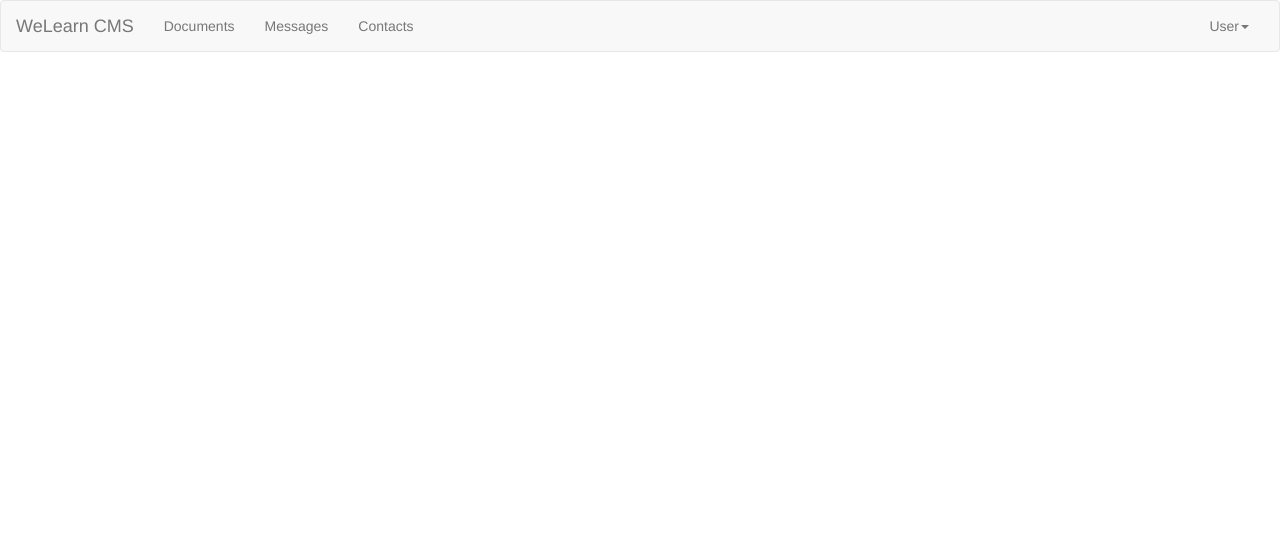
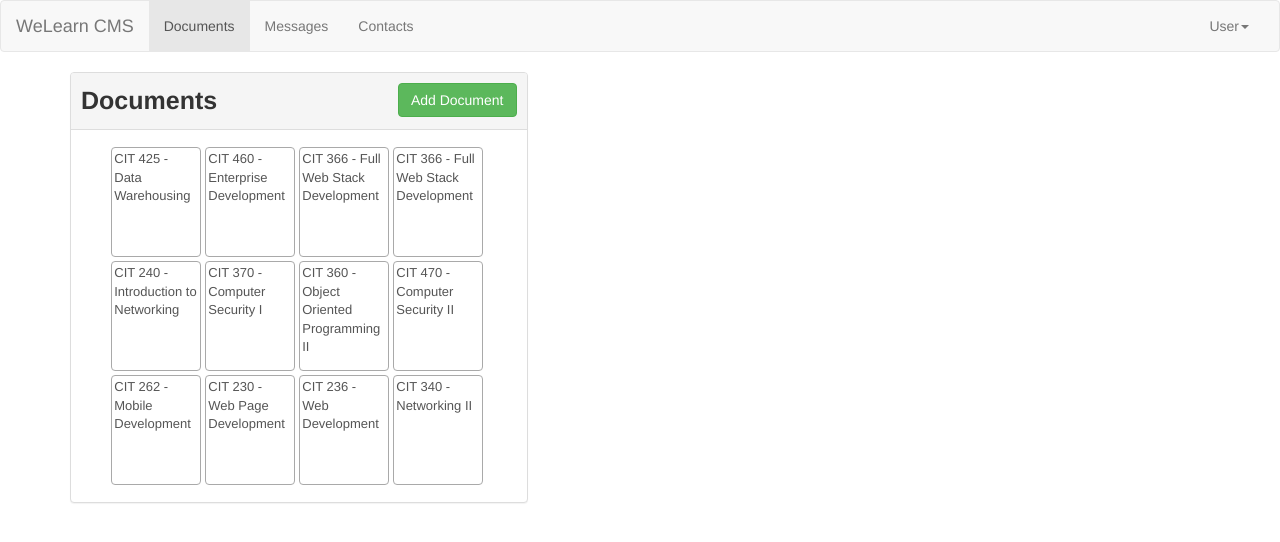
Before and after one commit to Swilsonlds/cms, an Angular app: page /documents in a window 1280 px wide. Shown: the top 542 px of the page. Built offline with nearby package versions, Linux system fonts and the light colour scheme.

Commit message:
Almost halfway done with assignment 6

```diff
--- /dev/null
+++ b/src/app/app-routing.module.ts
@@ -0,0 +1,27 @@
+
+import { NgModule } from '@angular/core';
+import { RouterModule, Routes } from '@angular/router';
+import { DocumentsComponent } from './documents/documents.component';
+import { MessageListComponent } from './messages/message-list/message-list.component';
+import { ContactsComponent } from './contacts/contacts.component';
+import { DocumentEditComponent } from './documents/document-edit/document-edit.component';
+import { DocumentDetailComponent } from './documents/document-detail/document-detail.component';
+
+const appRoutes: Routes = [
+  { path: '', redirectTo: '/documents', pathMatch: 'full'},
+  { path: 'documents', component: DocumentsComponent, children: [
+    { path: 'new', component: DocumentEditComponent},
+    { path: ':id', component: DocumentDetailComponent},
+    { path: ':id/edit', component: DocumentEditComponent}
+  ]},
+  { path: 'messages', component: MessageListComponent },
+  { path: 'contacts', component: ContactsComponent }
+];
+
+@NgModule({
+  imports: [
+    RouterModule.forRoot(appRoutes)
+  ],
+  exports: [RouterModule]
+})
+export class AppRoutingModule { }
--- a/src/app/app.component.html
+++ b/src/app/app.component.html
@@ -1,6 +1,8 @@
-<cms-header (selectedFeatureEvent)="switchView($event)"></cms-header>
-<div class="container pull-left">
-  <cms-documents *ngIf="selectedFeature === 'documents'"></cms-documents>
-  <cms-message-list *ngIf="selectedFeature === 'messages'"></cms-message-list>
-  <cms-contacts *ngIf="selectedFeature === 'contacts'"></cms-contacts>
+<cms-header></cms-header>
+<div class="container">
+  <div class="row">
+     <div class="col-md-12">
+       <router-outlet></router-outlet>
+     </div>
+    </div>
 </div>
--- a/src/app/app.component.ts
+++ b/src/app/app.component.ts
@@ -8,11 +8,6 @@ import { CommonModule } from '@angular/common';
 })
 export class AppComponent {
   title = 'cms';
-  selectedFeature: string;
 
   constructor() { }
-
-  switchView(selectedFeature: string) {
-    this.selectedFeature = selectedFeature;
-  }
 }
--- /dev/null
+++ b/src/app/documents/document-edit/document-edit.component.html
@@ -0,0 +1 @@
+<p>document-edit works!</p>
--- a/src/app/documents/documents.component.html
+++ b/src/app/documents/documents.component.html
@@ -1,6 +1,7 @@
 <div class="row">
     <div class="col-md-5">
-        <cms-document-list (selectedDocumentEvent)="selectedDocument = $event"></cms-document-list>    </div>
+        <cms-document-list (selectedDocumentEvent)="selectedDocument = $event"></cms-document-list>
+    </div>
 
     <div class="col-md-4">
         <cms-document-detail *ngIf="selectedDocument" [document]="selectedDocument"></cms-document-detail>
--- a/src/app/header/header.component.html
+++ b/src/app/header/header.component.html
@@ -5,9 +5,9 @@
         </div>
         <div class="collapse navbar-collapse">
             <ul class="nav navbar-nav">
-                <li><a href="#" (click)="onSelected('documents')">Documents</a></li>
-                <li><a href="#" (click)="onSelected('messages')">Messages</a></li>
-                <li><a href="#" (click)="onSelected('contacts')">Contacts</a></li>
+                <li routerLinkActive="active"><a routerLink="/documents" >Documents</a></li>
+                <li routerLinkActive="active"><a routerLink="/messages" >Messages</a></li>
+                <li routerLinkActive="active"><a routerLink="/contacts">Contacts</a></li>
             </ul>
             <div appDropdown>
                 <ul class="nav navbar-nav navbar-right" appDropdown>
--- a/src/app/header/header.component.ts
+++ b/src/app/header/header.component.ts
@@ -1,4 +1,4 @@
-import { Component, EventEmitter, Output } from '@angular/core';
+import { Component} from '@angular/core';
 
 @Component({
   selector: 'cms-header',
@@ -6,9 +6,5 @@ import { Component, EventEmitter, Output } from '@angular/core';
   styleUrl: './header.component.css'
 })
 export class HeaderComponent {
-  @Output() selectedFeatureEvent: EventEmitter<string> = new EventEmitter<string>();
 
-  onSelected(selectedEvent: string) {
-    this.selectedFeatureEvent.emit(selectedEvent);
-  }
 }
```
Also changed, not shown: src/app/app.module.ts (+9 -2 lines), src/app/documents/document-edit/document-edit.component.ts (added, +10 -0 lines), src/app/documents/document-edit/document-edit.component.css (added).
